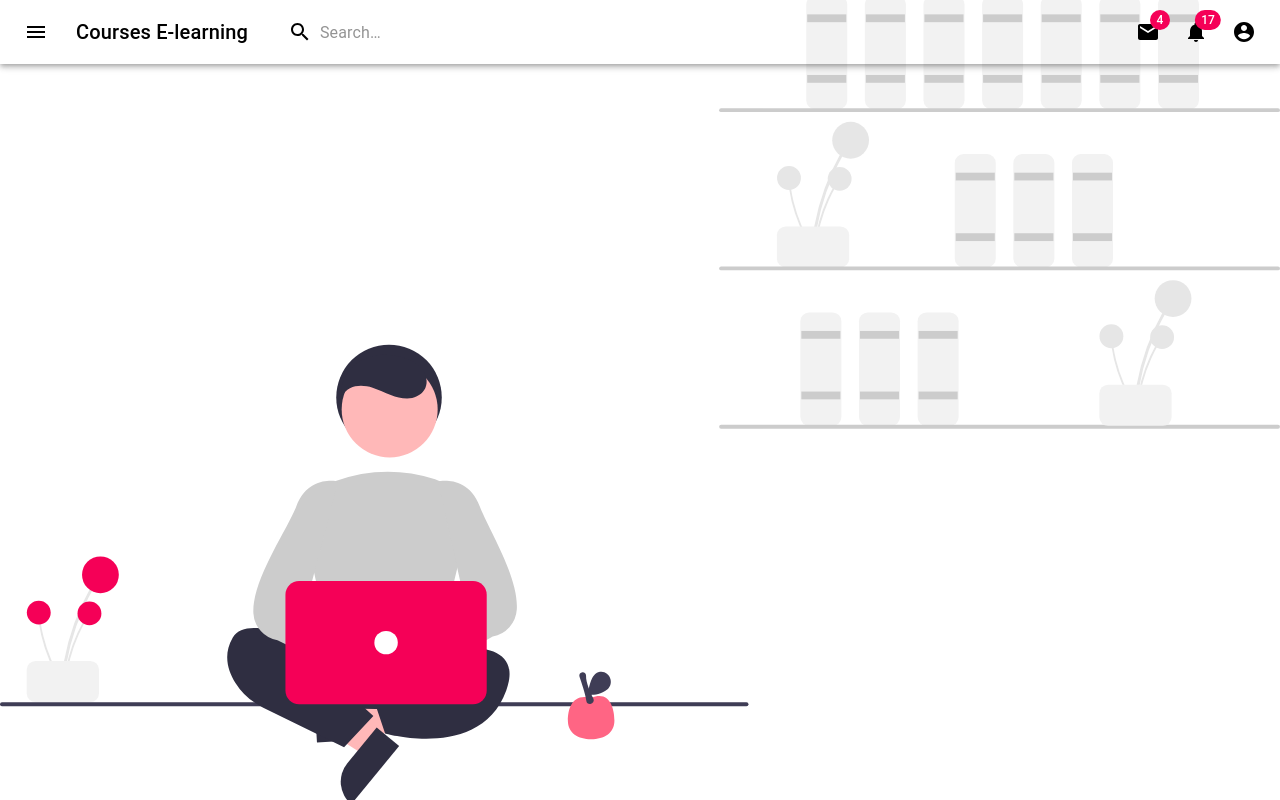
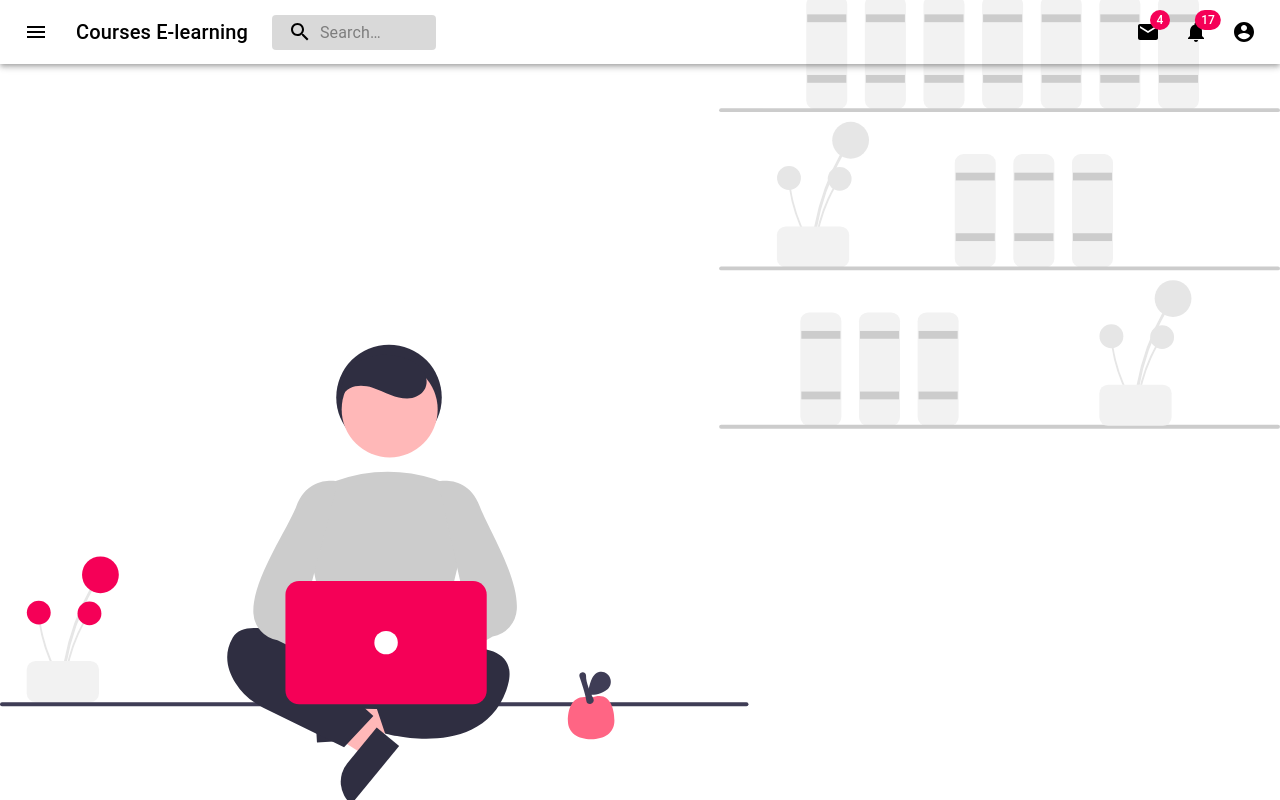
Before and after one commit to NguyenChiTrung1310/course-react-app, a React (Create React App) app in the folder e-learning/: page / in a window 1280 px wide. Built offline with nearby package versions, Linux system fonts and the light colour scheme.

Commit message:
Setup project PART 2

```diff
--- a/e-learning/src/components/AppBar/useStyles.ts
+++ b/e-learning/src/components/AppBar/useStyles.ts
@@ -32,9 +32,9 @@ const useStyles: () => Record<
   search: {
     position: 'relative',
     borderRadius: theme.shape.borderRadius,
-    backgroundColor: fade(theme.palette.common.white, 0.15),
+    backgroundColor: fade(theme.palette.common.black, 0.15),
     '&:hover': {
-      backgroundColor: fade(theme.palette.common.white, 0.25),
+      backgroundColor: fade(theme.palette.common.black, 0.25),
     },
     marginRight: theme.spacing(2),
     marginLeft: 0,
@@ -62,9 +62,12 @@ const useStyles: () => Record<
     paddingLeft: `calc(1em + ${theme.spacing(4)}px)`,
     transition: theme.transitions.create('width'),
     width: '100%',
-    [theme.breakpoints.up('md')]: {
-      width: '20ch',
-    },
+      [theme.breakpoints.up('sm')]: {
+        width: '12ch',
+        '&:focus': {
+          width: '20ch',
+        },
+      },
   },
   sectionDesktop: {
     display: 'none',
```
Also changed, not shown: 1 other file (tests, documents, lock files or other folders).
